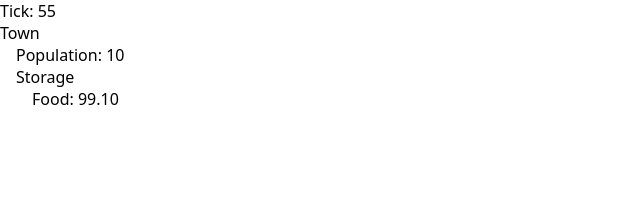
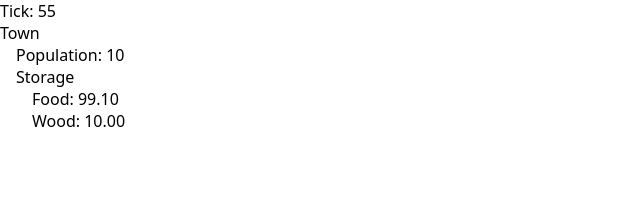
Before and after one commit to tylerschloesser/sim-v6, a React app in the folder packages/app/: page / in a window 1280 px wide. Shown: the top 200 px of the page, without its empty margins (0-640 px from the left). Built offline with nearby package versions, Linux system fonts and the light colour scheme; the HTML template or start-up script is replaced by a standard one.

Commit message:
add wood

```diff
--- a/packages/app/src/home.tsx
+++ b/packages/app/src/home.tsx
@@ -23,8 +23,10 @@ export function Home() {
                       <div>Storage</div>
                       <div className={styles.indent}>
                         <div>
-                          Food:{' '}
-                          {entity.storage.food.toFixed(2)}
+                          {`Food: ${entity.storage.food.toFixed(2)}`}
+                        </div>
+                        <div>
+                          {`Wood: ${entity.storage.wood.toFixed(2)}`}
                         </div>
                       </div>
                     </div>
--- a/packages/app/src/types.ts
+++ b/packages/app/src/types.ts
@@ -82,6 +82,7 @@ export const TownEntity = z.strictObject({
   population: z.number().nonnegative(),
   storage: z.strictObject({
     food: z.number(),
+    wood: z.number(),
   }),
 })
 export type TownEntity = z.infer<typeof TownEntity>
--- a/packages/app/src/world.ts
+++ b/packages/app/src/world.ts
@@ -44,6 +44,7 @@ export function initWorld(): World {
       population: 10,
       storage: {
         food: 100,
+        wood: 10,
       },
     }
     entities[entity.id] = entity
```
